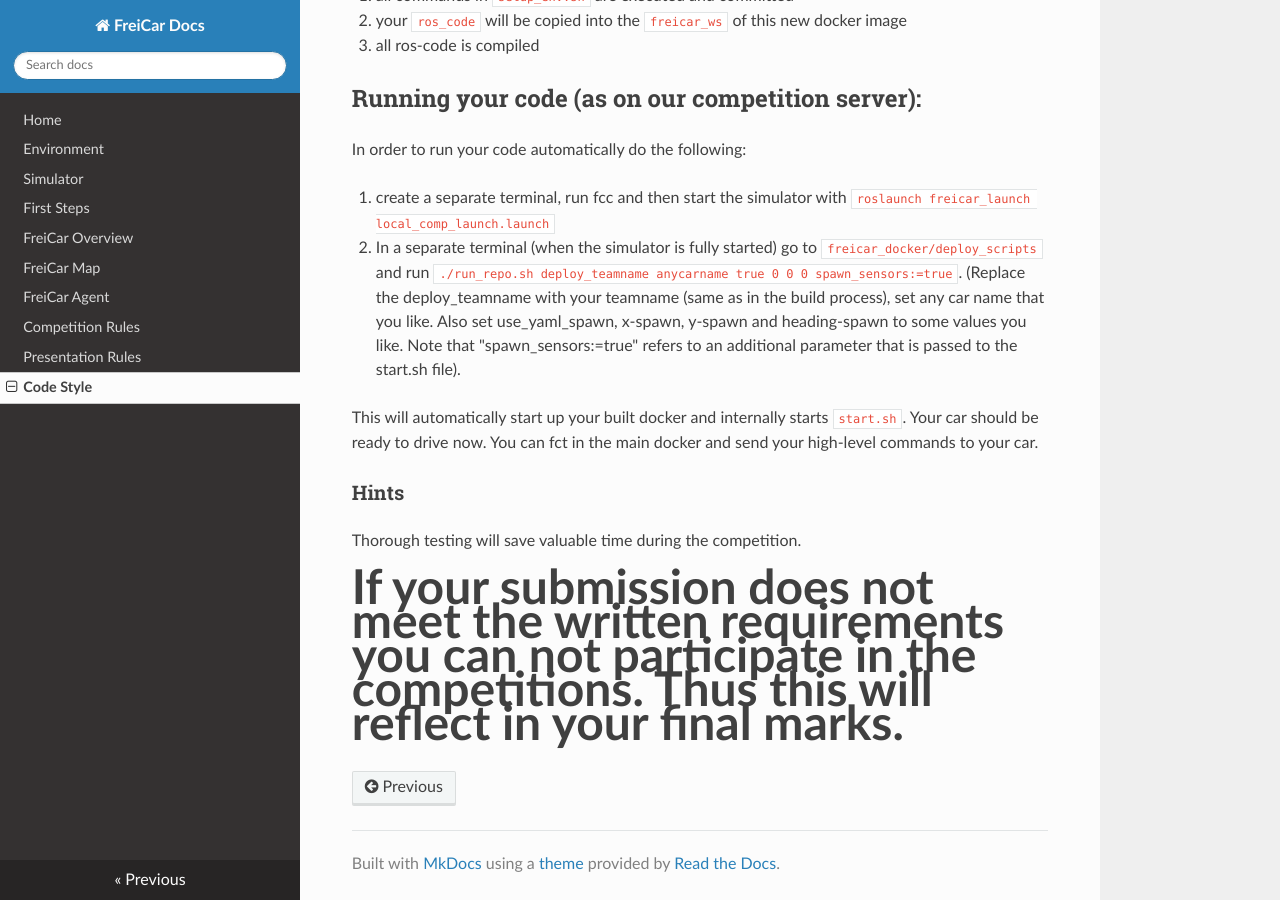
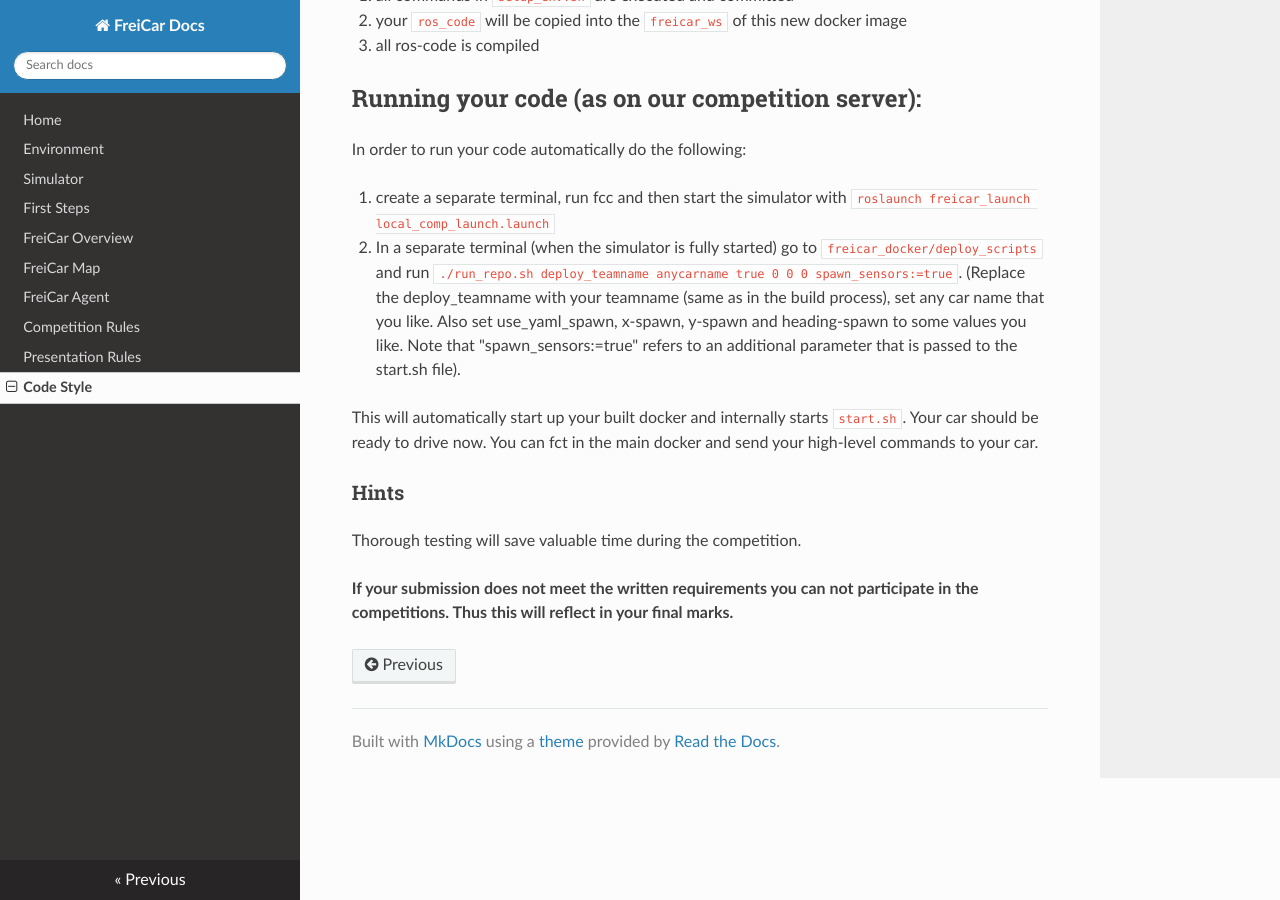
Before and after one commit to JohanVer/freicar_docs, an MkDocs documentation site: the page built from docs/code_style.md, in a window 1280 px wide and 900 px high, scrolled down 1810 px. Built offline with MkDocs 1.6.1, drawn with Linux system fonts in a browser that asks for light colours; nearby versions of some CDN libraries.

Commit message:
updated style guide

```diff
--- a/docs/code_style.md
+++ b/docs/code_style.md
@@ -51,4 +51,4 @@ This will automatically start up your built docker and internally starts `start.
 Thorough testing will save valuable time during the competition.
 
 
-<font size="20">**If your submission does not meet the written requirements you can not participate in the competitions. Thus this will reflect in your final marks.**</font>
+**If your submission does not meet the written requirements you can not participate in the competitions. Thus this will reflect in your final marks.**
```
